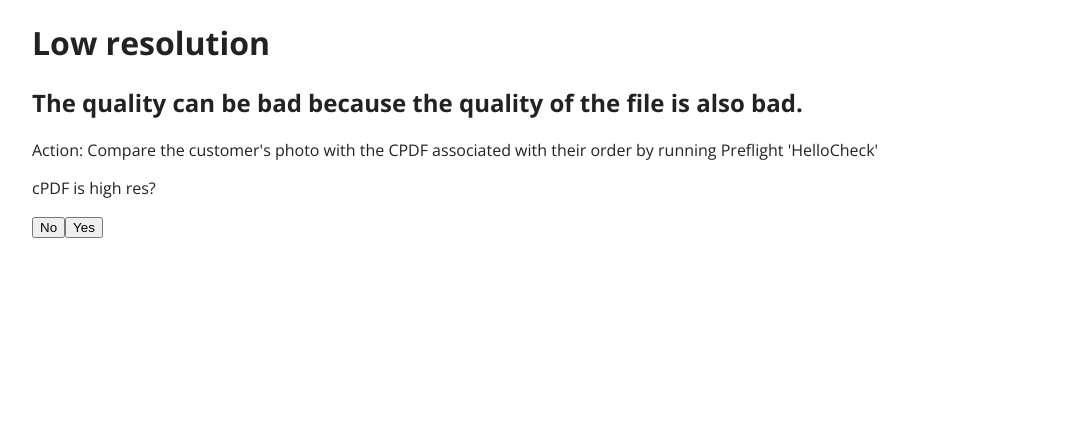
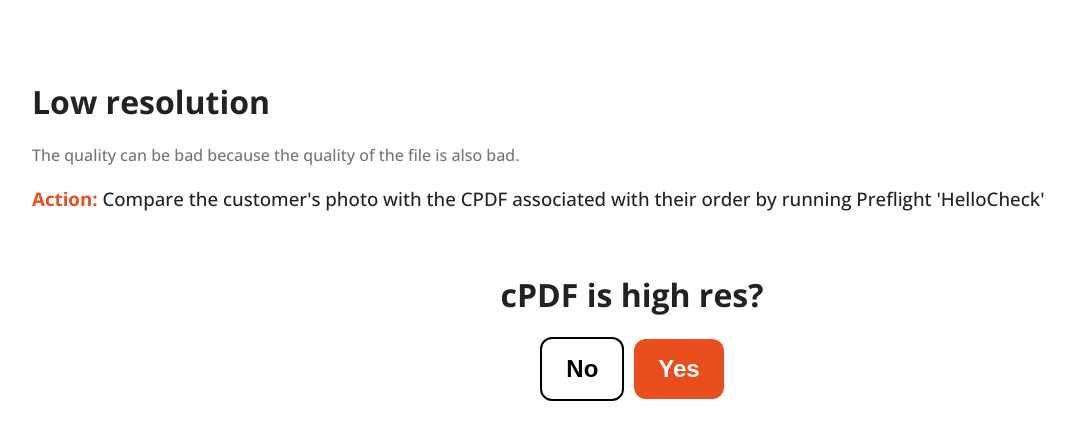
Before and after one commit to chaconfrank/agent-platform, a Vue app in the folder agent-platform/: page /questions in a window 1280 px wide. Shown: the top 440 px of the page, without its empty margins (28-1103 px from the left). Built offline with nearby package versions, Linux system fonts and the light colour scheme.

Commit message:
Send information from question to solution with router

```diff
--- a/agent-platform/src/components/ComplaintsSection.vue
+++ b/agent-platform/src/components/ComplaintsSection.vue
@@ -11,11 +11,11 @@
         'The quality can be bad because the quality of the file is also bad.',
         'Compare the customers photo with the CPDF associated with their order.',
         'Is the DPI of the file too low?','NO', 'YES')"
-        msg="Low resolution"></MainCard>
+        msg="Low resolution" :disabled=false></MainCard>
 
-        <MainCard @click="toDescription('Uploaded a wrong artwork',
-        'The quality can be bad because the quality of the file is also bad.')"
-        msg="Uploaded a wrong artwork"></MainCard>
+        <MainCard @click="toDescription('CropMarks',
+        'Sometimes crop marks can be seen on the end product. The issue could be coming from us or from our suppliers. Most of the time, this issue coes from a double set of cropmarks that was delivered in the print file.')"
+        msg="CropMarks"></MainCard>
 
         <MainCard @click="toDescription('Print marks are printed on product',
         'Write here the description')"
--- a/agent-platform/src/components/MainCard.vue
+++ b/agent-platform/src/components/MainCard.vue
@@ -1,6 +1,6 @@
 <template>
     <div>
-        <button>{{ msg }}</button>
+        <button :disabled=disabled>{{ msg }}</button>
     </div>
 </template>
 
@@ -8,7 +8,8 @@
 export default {
     name: 'MainCard',
     props: {
-        msg: String
+        msg: String,
+        disabled: Boolean
     }
 }
 </script>
@@ -23,6 +24,6 @@ button {
     border: 0px solid;
     background: #EAEFF5;
     padding: 5px 10px;
-    margin:0px 0px 40px 0px;
+    margin: 0px 0px 40px 0px;
 }
 </style>
--- a/agent-platform/src/components/Questions.vue
+++ b/agent-platform/src/components/Questions.vue
@@ -1,22 +1,36 @@
 <template>
-    <div>
-        <h1>{{ data.title }}</h1>
-        <h2>{{ data.subTitle }}</h2>
-        <p v-if="action">Action: {{ action }}</p>
-        <p>{{ currentQuestion.text }}</p>
-        <div v-if="!solution">
-            <button v-for="option in currentQuestion.options" :key="option.id" @click="answerQuestion(option)">
-                {{ option.text }}
-            </button>
+    <div v-if="!solution">
+        <div class="header">
+            <h1>{{ data.title }}</h1>
+            <h4>{{ data.subTitle }}</h4>
+            <h3 v-if="action"><span style="font-weight: bold; color: #E84E1E;">Action: </span> {{ action }}</h3>
         </div>
-        <p v-if="solution">Solución: {{ solution }}</p>
+        <div class="question">
+            <h1 class="question">{{ currentQuestion.text }}</h1>
+            <div v-if="!solution">
+                <div class="btn-container">
+                    <button :class="option.class" v-for="option in currentQuestion.options" :key="option.id"
+                        @click="answerQuestion(option)">
+                        {{ option.text }}
+                    </button>
+                </div>
+            </div>
+        </div>
+    </div>
+    <div v-else>
+        <Solutions dato="Ejemplo"></Solutions>
     </div>
 </template>
 
 <script>
+import Solutions from './Solutions.vue';
+
 /* eslint-disable */
 export default {
-    name: 'Questions',
+    name: "Questions",
+    components: {
+        Solutions
+    },
     data() {
         return {
             data: {
@@ -27,6 +41,7 @@ export default {
                     "text": "cPDF is high res?",
                     "options": [
                         {
+                            "class": "btnsecondary",
                             "text": "No",
                             "question": {
                                 "text": "Automatic art work check?",
@@ -35,7 +50,6 @@ export default {
                                     {
                                         "text": "No",
                                         "question": {
-                                            "id": 4,
                                             "text": "Low resolution warning sent?",
                                             "action": "Open the DTP Tab in presta & check “AutoCheck Artwork”box",
                                             "options": [
@@ -71,8 +85,24 @@ export default {
                             }
                         },
                         {
+                            "class": "btnprimary",
                             "text": "Yes",
                             "question": {},
+                            "solution": {
+                                "title": "Low",
+                                "action": "test",
+                                "validComplaint": true,
+                                "sumaries": [
+                                    {
+                                        "title": "Solution 1",
+                                        "description": "In consideration of the inconvenience caused, we can offer the customer a 10% discount code that can be applied to their next order. This discount serves as a gesture of goodwill to express our commitment to customer satisfaction."
+                                    },
+                                    {
+                                        "title": "What to say to the customer",
+                                        "description": "I am sorry but you approved the proof despite being informed about the potential risk of poor print quality. We warned you via email that there is a risk that it will be printed badly. In consideration of the inconvenience caused, we can offer you a 10% discount code that can be applied to the next order. This discount serves as a gesture of goodwill to express our commitment to customer satisfaction."
+                                    }
+                                ]
+                            }
                         }
                     ]
                 }
@@ -93,9 +123,71 @@ export default {
 
 
             if (Object.keys(option.question).length === 0) {
-                this.$router.push({ name: "Solutions" });
+                this.solution = option.solution
             }
         }
     }
 };
 </script>
+
+<style scoped>
+.header {
+    margin: 80px 0 40px 0;
+    color: #222222;
+
+}
+
+h4 {
+    color: #757575;
+    font-weight: 500;
+    margin: 0 0 20px 0;
+}
+
+h3 {
+    color: #222;
+    font-weight: 500;
+}
+
+.question {
+    display: flex;
+    flex-direction: column;
+    align-items: center;
+}
+
+
+.btnprimary {
+    background-color: #E84E1E;
+    color: white;
+    margin: 0 5px;
+    font-weight: 900;
+    border-radius: 12px;
+    border: none;
+    font-size: 24px;
+    padding: 16px 24px;
+    text-align: center;
+    width: auto;
+}
+
+.btnprimary:hover {
+    background-color: #F25C2D;
+    color: #FBFBFB;
+}
+
+.btnsecondary {
+    background-color: white;
+    margin: 0 5px;
+    color: black;
+    font-weight: 900;
+    border-radius: 12px;
+    border: 2px solid black;
+    font-size: 24px;
+    padding: 16px 24px;
+    text-align: center;
+    width: auto;
+}
+
+.btnsecondary:hover {
+    background-color: #F4F4F4;
+    color: black;
+}
+</style>
--- a/agent-platform/src/components/Solutions.vue
+++ b/agent-platform/src/components/Solutions.vue
@@ -6,7 +6,7 @@
     <body>
         <div class="container">
             <div class="column">
-                <h1>Low resolution</h1>
+                <h1>{{ dato }}</h1>
                 <h2><span style="font-weight: bold; color: #E84E1E;">Action: </span> File the complaint in presta</h2>
                 <h2 class="valid-complaint-status">Valid complaint</h2>
             </div>
@@ -53,9 +53,11 @@
 
 <script>
 /* eslint-disable */
-
 export default {
-    name: 'solutions',
+    name: "solutions",
+    props: {
+        dato: String,
+    }
 }
 
 </script>
--- a/agent-platform/src/router.js
+++ b/agent-platform/src/router.js
@@ -2,14 +2,12 @@ import { createWebHistory, createRouter } from 'vue-router'
 
 import ComplaintsSection from './components/ComplaintsSection.vue'
 import Description from './components/Description.vue'
-import Solutions from './components/Solutions.vue'
 import Questions from './components/Questions.vue'
 
 const routes = [
     { path: '/', component: ComplaintsSection },
     { path: '/description', component: Description, name: "Description" },
-    { path: '/solutions', component: Solutions, name: "Solutions" },
-    { path: '/questions', component: Questions, name: "Questions" }
+    { path: '/questions', name: "Questions", component: Questions }
 ]
 
 const router = createRouter({
```
Also changed, not shown: agent-platform/src/assets/datos.json (deleted, +0 -52 lines), agent-platform/src/assets/low-resolution.json (added, +63 -0 lines), agent-platform/src/components/Description.vue (line endings or trailing spaces).
